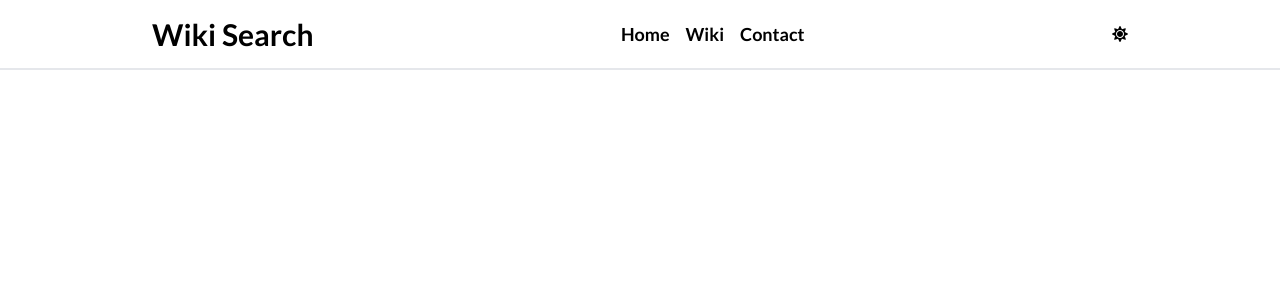
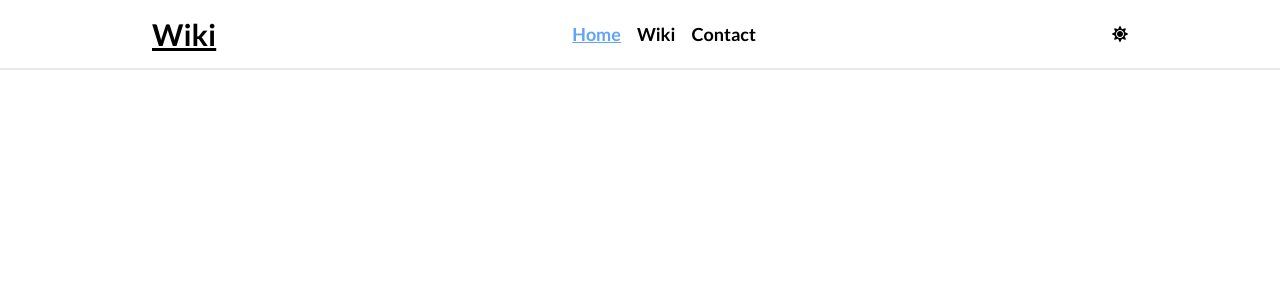
Before and after one commit to omar3119/wiki-de-ventas, a React (Vite) app: page / in a window 1280 px wide. Shown: the top 300 px of the page. Built offline with nearby package versions, Linux system fonts and the light colour scheme.

Commit message:
Estilos en el nav del Header

```diff
--- a/src/components/Header/index.jsx
+++ b/src/components/Header/index.jsx
@@ -16,23 +16,29 @@ function Header() {
     setTheme(newTheme);
     localStorage.setItem("theme", newTheme);
   }
-  const navMenu = ["Home","Wiki","Contact"];
+  const navMenu = ["Home", "Wiki", "Contact"];
   return (
     <header className="w-full dark:bg-[#131b21] dark:text-white flex justify-center border-b-[2px] dark:border-b-[1px] dark:border-gray-500">
       <div className="w-full max-w-[1024px] flex items-center justify-between py-4 px-6">
-        <h1 className="text-3xl font-bold text-center ">Wiki Search</h1>
+        <h1 className="text-xl font-bold text-center underline md:text-3xl">
+          Wiki
+        </h1>
         <nav>
           <ul className="flex space-x-4">
-            {
-              navMenu.map((item)=>(
-                <li>
-                <NavLink to={item === "Home" ? "/" : `/${item.toLowerCase()}`} className="text-lg font-semibold" end>
+            {navMenu.map((item) => (
+              <li key={item}>
+                <NavLink
+                  to={item === "Home" ? "/" : `/${item.toLowerCase()}`}
+                  className={({ isActive }) =>
+                    isActive
+                      ? "text-lg font-semibold text-blue-400 underline"
+                      : "text-lg font-semibold"
+                  }
+                >
                   {item}
                 </NavLink>
               </li>
-              ))
-            }
-
+            ))}
           </ul>
         </nav>
 
```
